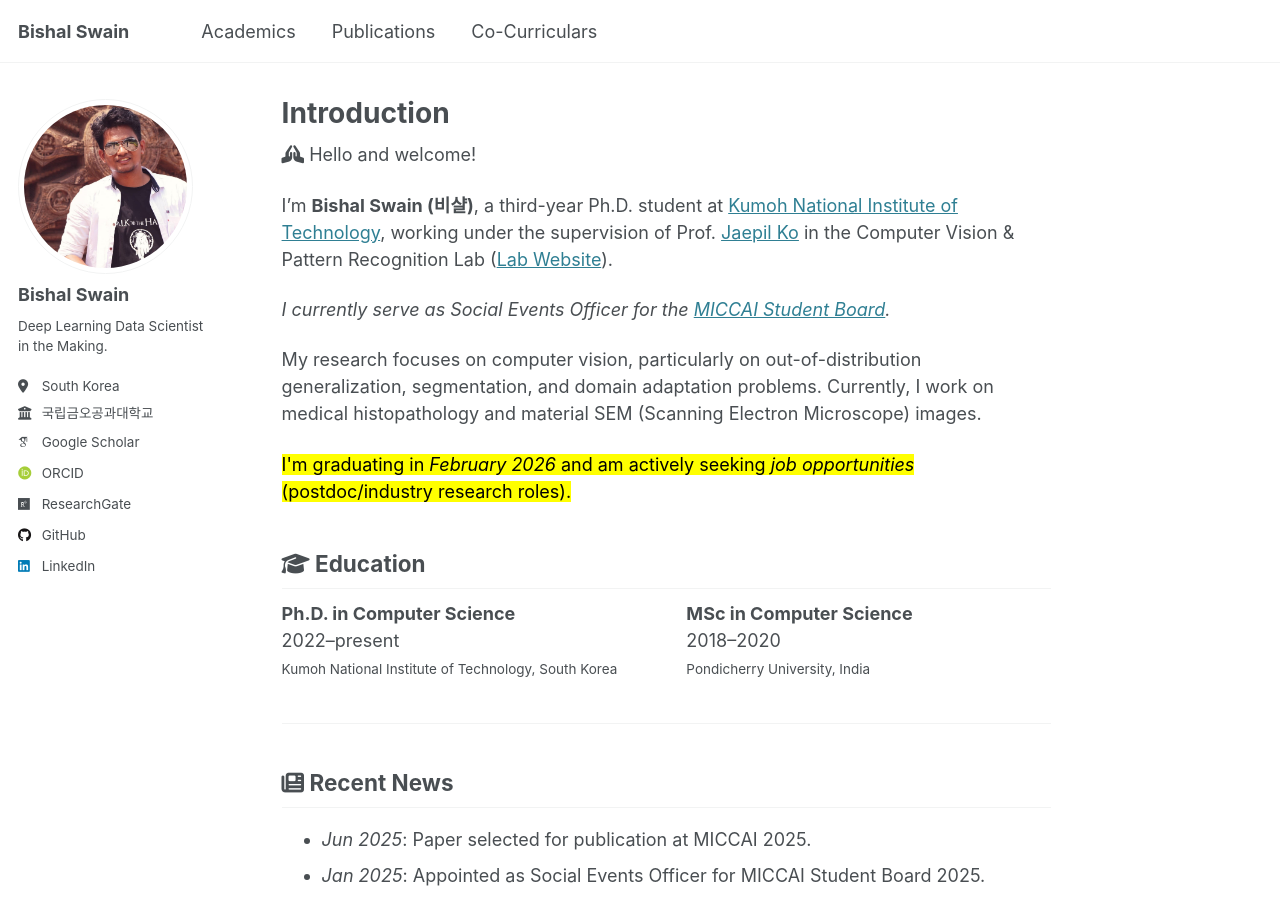
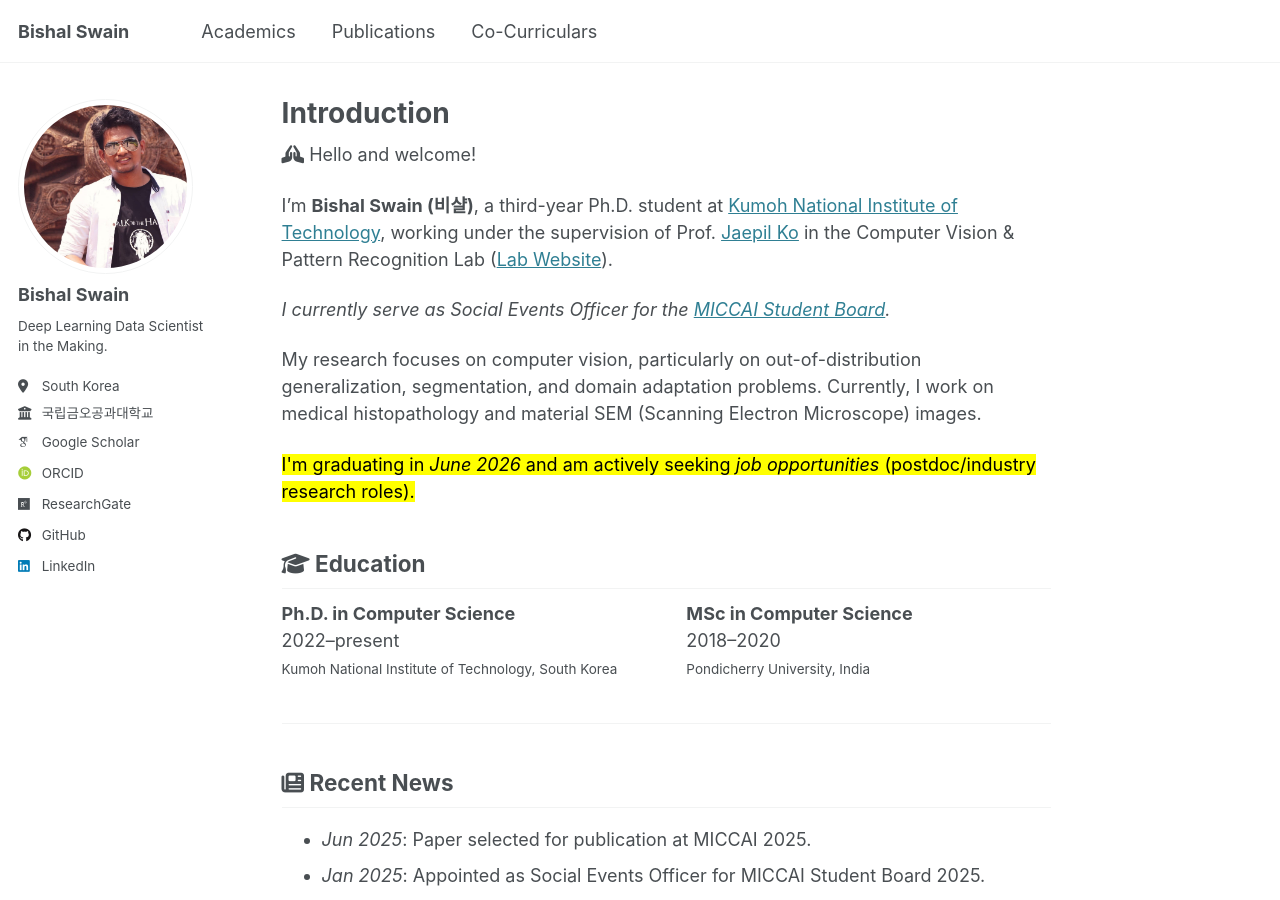
Before and after one commit to bluesaiyancodes/bluesaiyancodes.github.io, a Jekyll site: the page built from _pages/about.md, in a window 1280 px wide and 900 px high. Built offline with Jekyll 4.4.1, drawn with Linux system fonts in a browser that asks for light colours; some web fonts are replaced.

Commit message:
misc --update0703

```diff
--- a/_pages/about.md
+++ b/_pages/about.md
@@ -15,7 +15,7 @@ I'm **Bishal Swain (비샬)**, a third-year Ph.D. student at [Kumoh National Ins
 
 My research focuses on computer vision, particularly on out-of-distribution generalization, segmentation, and domain adaptation problems. Currently, I work on medical histopathology and material SEM (Scanning Electron Microscope) images.
 
-<mark>I'm graduating in <i>February 2026</i> and am actively seeking <i>job opportunities</i> (postdoc/industry research roles). </mark>
+<mark>I'm graduating in <i>June 2026</i> and am actively seeking <i>job opportunities</i> (postdoc/industry research roles). </mark>
 
 <h2><i class="fas fa-graduation-cap"></i>  Education</h2>
 
```
